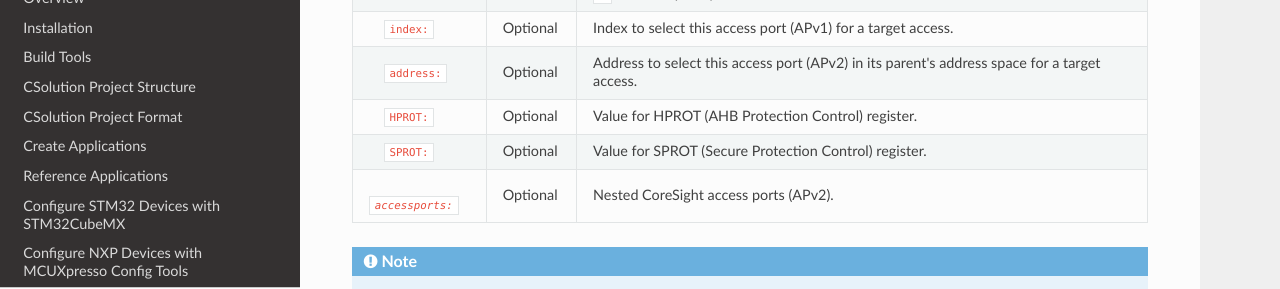
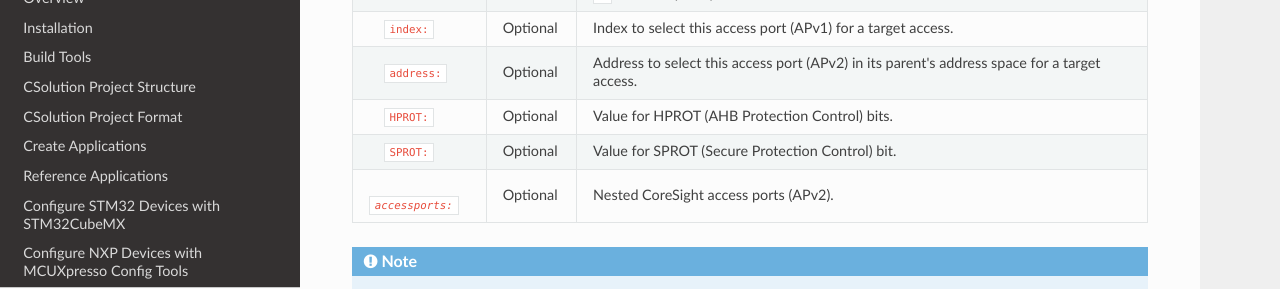
Before and after one commit to Open-CMSIS-Pack/cmsis-toolbox, an MkDocs documentation site: the page built from docs/YML-CBuild-Format.md, in a window 1280 px wide and 900 px high, scrolled down 26391 px. Shown: the part 151-440 px from the top of the window. Built offline with MkDocs 1.6.1, drawn with Linux system fonts in a browser that asks for light colours; nearby versions of some CDN libraries.

Commit message:
HPROT/SPROT: register -> bits

```diff
--- a/docs/YML-CBuild-Format.md
+++ b/docs/YML-CBuild-Format.md
@@ -1128,8 +1128,8 @@ debug-topology:
 `- apid:`                                         | **Required** | Unique ID of this access port. If only `apid` is provided, access port (APv1) with index `0` will be implicitly used.
 &nbsp;&nbsp;&nbsp; `index:`                       |   Optional   | Index to select this access port (APv1) for a target access.
 &nbsp;&nbsp;&nbsp; `address:`                     |   Optional   | Address to select this access port (APv2) in its parent's address space for a target access.
-&nbsp;&nbsp;&nbsp; `HPROT:`                       |   Optional   | Value for HPROT (AHB Protection Control) register.
-&nbsp;&nbsp;&nbsp; `SPROT:`                       |   Optional   | Value for SPROT (Secure Protection Control) register.
+&nbsp;&nbsp;&nbsp; `HPROT:`                       |   Optional   | Value for HPROT (AHB Protection Control) bits.
+&nbsp;&nbsp;&nbsp; `SPROT:`                       |   Optional   | Value for SPROT (Secure Protection Control) bit.
 &nbsp;&nbsp;&nbsp; *`accessports:`*               |   Optional   | Nested CoreSight access ports (APv2).
 
 !!! Note
```
